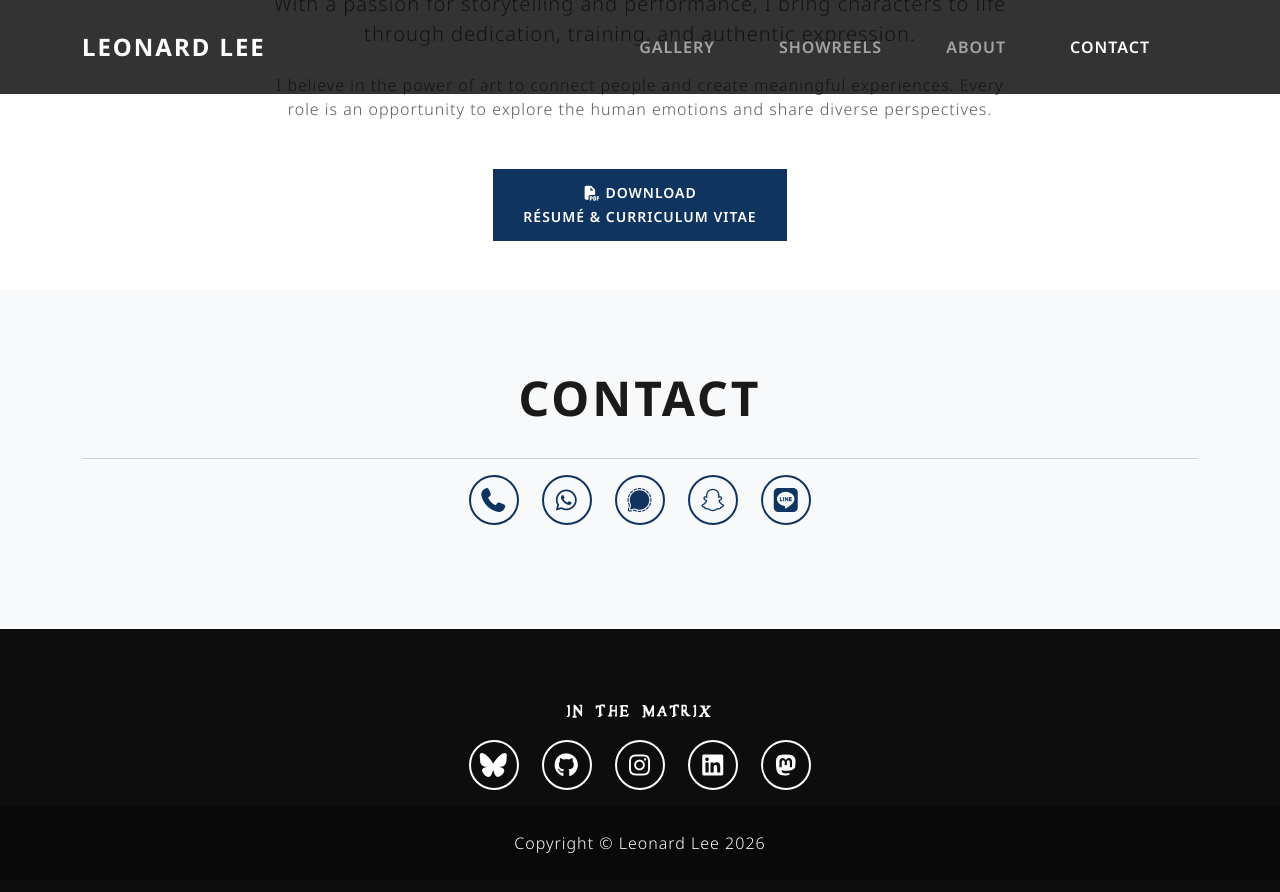
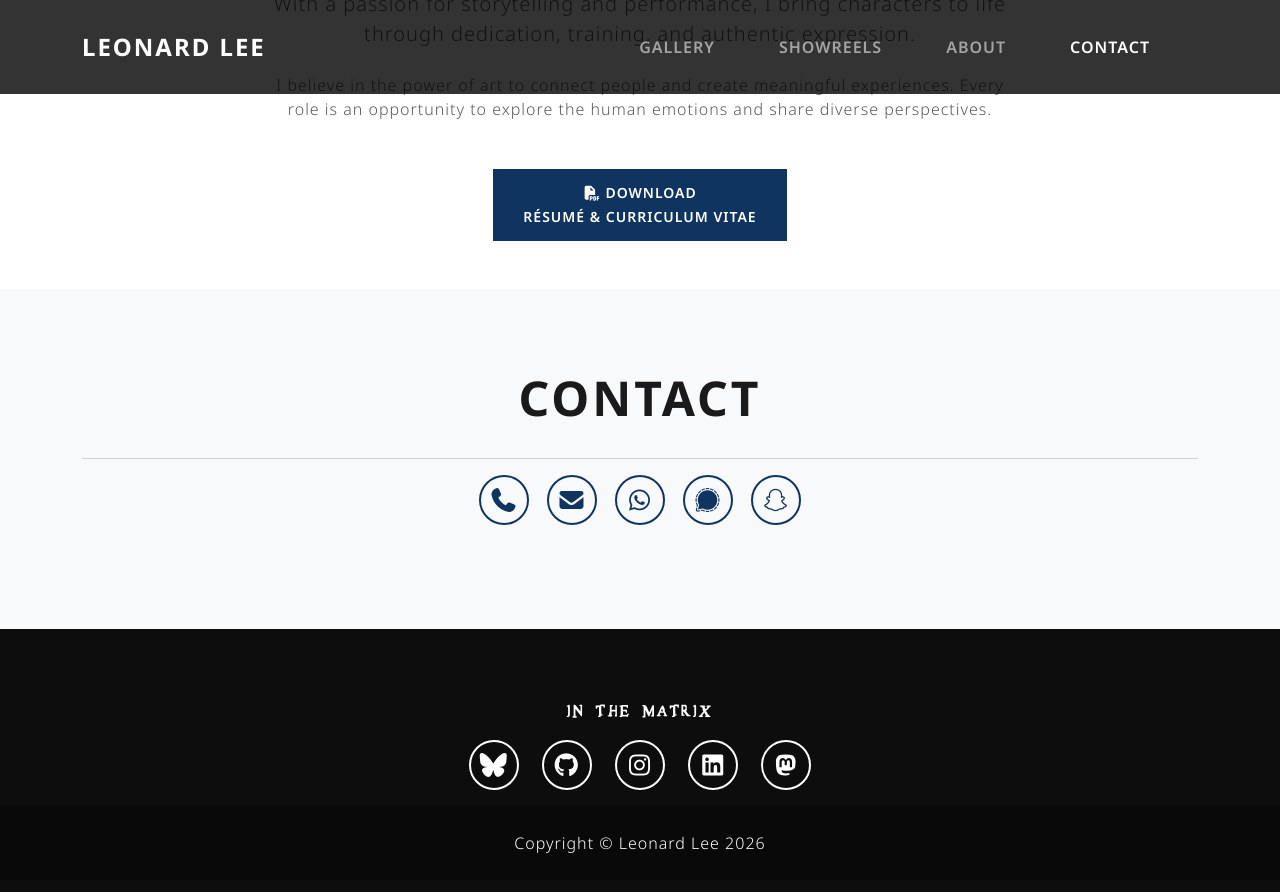
Before and after one commit to sheeeng/leonardlee-net, a Jekyll site: the page built from _posts/2025-07-14-randall-slavin.md, in a window 1280 px wide and 900 px high, scrolled down 2576 px. Shown: the top 892 px of the window. Built offline with Jekyll 4.4.1, drawn with Linux system fonts in a browser that asks for light colours; nearby versions of some CDN libraries; our own code applies the rules of GitHub Pages for plain Markdown files.

Commit message:
chore(contact): email address
Signed-off-by: Leonard Sheng Sheng Lee <305414+sheeeng@users.noreply.github.com>

```diff
--- a/_includes/contact_static.html
+++ b/_includes/contact_static.html
@@ -11,37 +11,33 @@
       <div class="col-lg-8 offset-lg-2 text-center">
         <div class="mb-4">
           <!-- <h3>Mobile</h3> -->
-          <ul class="list-inline">
-            <li class="list-inline-item">
+          <div class="d-flex flex-wrap justify-content-center gap-2">
             <a href="tel:+4794786588" class="btn-social btn-outline" aria-label="Call +47 947 86 588.">
               <i class="fa-solid fa-fw fa-phone"></i>
             </a>
-            </li>
-            <li class="list-inline-item">
-              <a href="https://wa.me/4794786588" class="btn-social btn-outline" target="_blank"
-                rel="noopener noreferrer" aria-label="WhatsApp +47 947 86 588.">
+            <a href="mailto:leonard.lee@tuta.com" class="btn-social btn-outline"
+              aria-label="Email leonard.lee@tuta.com">
+              <i class="fa-solid fa-fw fa-envelope"></i>
+            </a>
+            <a href="https://wa.me/4794786588" class="btn-social btn-outline" target="_blank" rel="noopener noreferrer"
+              aria-label="WhatsApp +47 947 86 588.">
               <i class="fa-brands fa-fw fa-whatsapp"></i>
             </a>
-            </li>
-            <li class="list-inline-item">
             <a href="https://signal.me/#eu/bKh5jKgrgZG_lDIlL712NTcmMQ9XbBJIPDCEiSS4nnE_eQJYUNZIvIekAYU1FU-4"
               class="btn-social btn-outline" target="_blank" rel="noopener noreferrer" aria-label="Signal Leonard.">
               <i class="fa-brands fa-fw fa-signal-messenger"></i>
             </a>
-            </li>
-            <li class="list-inline-item">
             <a href="https://snapchat.com/t/AhjGJmiB" class="btn-social btn-outline" target="_blank"
               rel="noopener noreferrer" aria-label="Snapchat Leonard.">
               <i class="fa-brands fa-fw fa-snapchat"></i>
             </a>
-            </li>
-            <li class="list-inline-item">
+            <!--
             <a href="https://line.me/ti/p/VENwaKKVDm" class="btn-social btn-outline" target="_blank"
               rel="noopener noreferrer" aria-label="Line Leonard.">
               <i class="fa-brands fa-fw fa-line"></i>
             </a>
-            </li>
-          </ul>
+            -->
+          </div>
           <!-- <p class="text-muted mt-2"><a href="tel:+4794786588" style="text-decoration: none;">+47 947 86 588</a></p> -->
         </div>
         <!--
```
Lines whose indentation alone changed are shown as unchanged.
